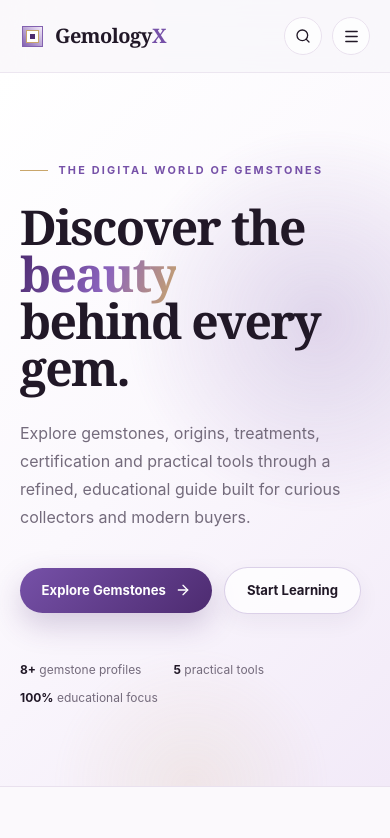
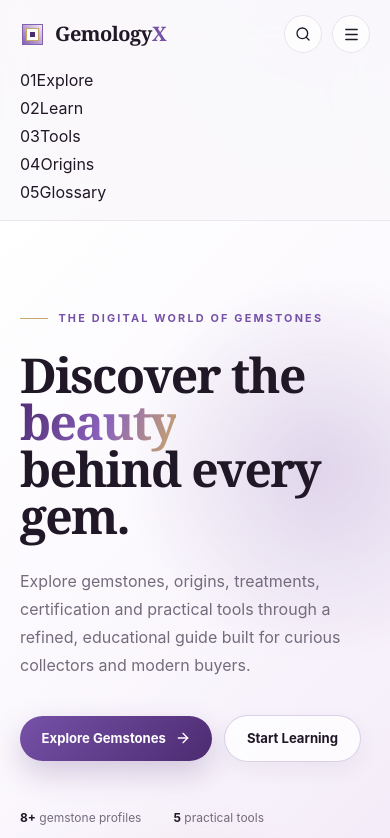
Before and after one commit to LinukaBandara/GemologyX, a Next.js app: page / in a window 390 px wide. Shown: the top 838 px of the page. Built offline with nearby package versions, Linux system fonts and the light colour scheme.

Commit message:
Polish responsive navigation and mobile menu

```diff
--- a/src/components/site-header.tsx
+++ b/src/components/site-header.tsx
@@ -1,5 +1,8 @@
+"use client";
+
 import Link from "next/link";
-import { Search, Menu } from "lucide-react";
+import { Search, Menu, X } from "lucide-react";
+import { useState } from "react";
 
 const NAV = [
   { label: "Explore", href: "/gemstones" },
@@ -10,30 +13,33 @@ const NAV = [
 ];
 
 export function SiteHeader() {
+  const [open, setOpen] = useState(false);
+
   return (
     <header className="sticky top-0 z-40 border-b border-border/80 bg-background/80 backdrop-blur-xl">
-      <div className="container-page flex h-[72px] items-center justify-between">
-        <Link href="/" className="group flex items-center gap-2.5">
+      <div className="container-page flex h-[68px] items-center justify-between md:h-[72px]">
+        <Link href="/" className="group flex items-center gap-2.5" onClick={() => setOpen(false)}>
           <span className="brand-mark" aria-hidden="true"><i /><b /><em /></span>
           <span className="font-serif text-xl font-semibold tracking-tight">Gemology<span className="text-accent">X</span></span>
         </Link>
-
         <nav className="hidden md:flex items-center gap-8 text-[13px] font-medium text-foreground/70">
-          {NAV.map((item) => (
-            <Link key={item.href} href={item.href} className="nav-link hover:text-accent">
-              {item.label}
+          {NAV.map((item) => <Link key={item.href} href={item.href} className="nav-link hover:text-accent">{item.label}</Link>)}
+        </nav>
+        <div className="flex items-center gap-2.5">
+          <Link href="/search" aria-label="Search GemologyX" className="luxury-icon-button"><Search size={16} /></Link>
+          <button type="button" aria-label={open ? "Close menu" : "Open menu"} aria-expanded={open} onClick={() => setOpen(v => !v)} className="luxury-icon-button md:hidden">
+            {open ? <X size={17} /> : <Menu size={17} />}
+          </button>
+        </div>
+      </div>
+      <div className={`mobile-nav md:hidden ${open ? "mobile-nav-open" : ""}`} aria-hidden={!open}>
+        <nav className="container-page grid gap-1 pb-4">
+          {NAV.map((item, index) => (
+            <Link key={item.href} href={item.href} onClick={() => setOpen(false)} className="mobile-nav-link" style={{ transitionDelay: open ? `${index * 35}ms` : "0ms" }} tabIndex={open ? 0 : -1}>
+              <span>{String(index + 1).padStart(2, "0")}</span>{item.label}
             </Link>
           ))}
         </nav>
-
-        <div className="flex items-center gap-2.5">
-          <Link href="/search" aria-label="Search GemologyX" className="luxury-icon-button">
-            <Search size={16} />
-          </Link>
-          <button aria-label="Open menu" className="luxury-icon-button md:hidden">
-            <Menu size={17} />
-          </button>
-        </div>
       </div>
     </header>
   );
```
